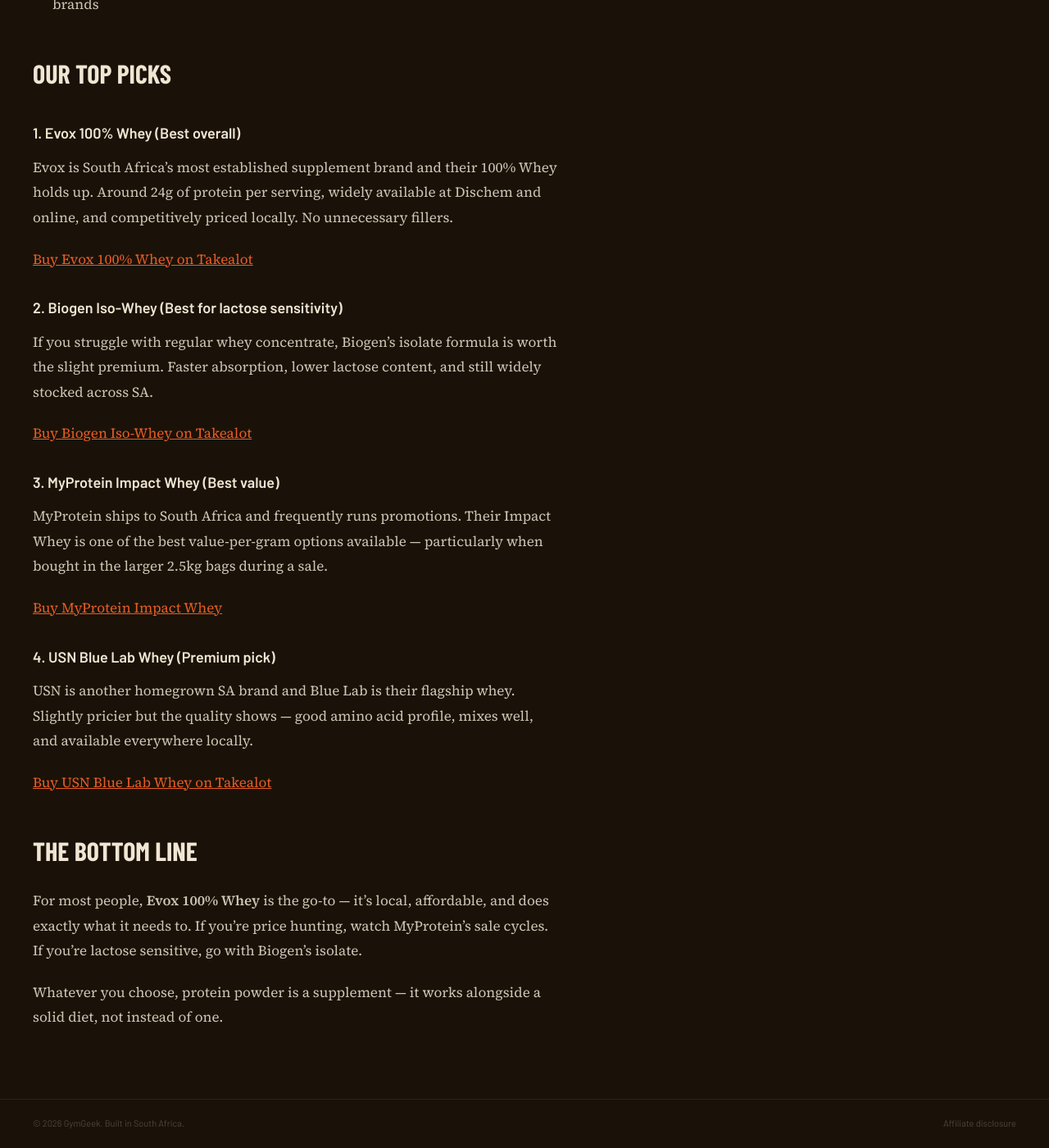
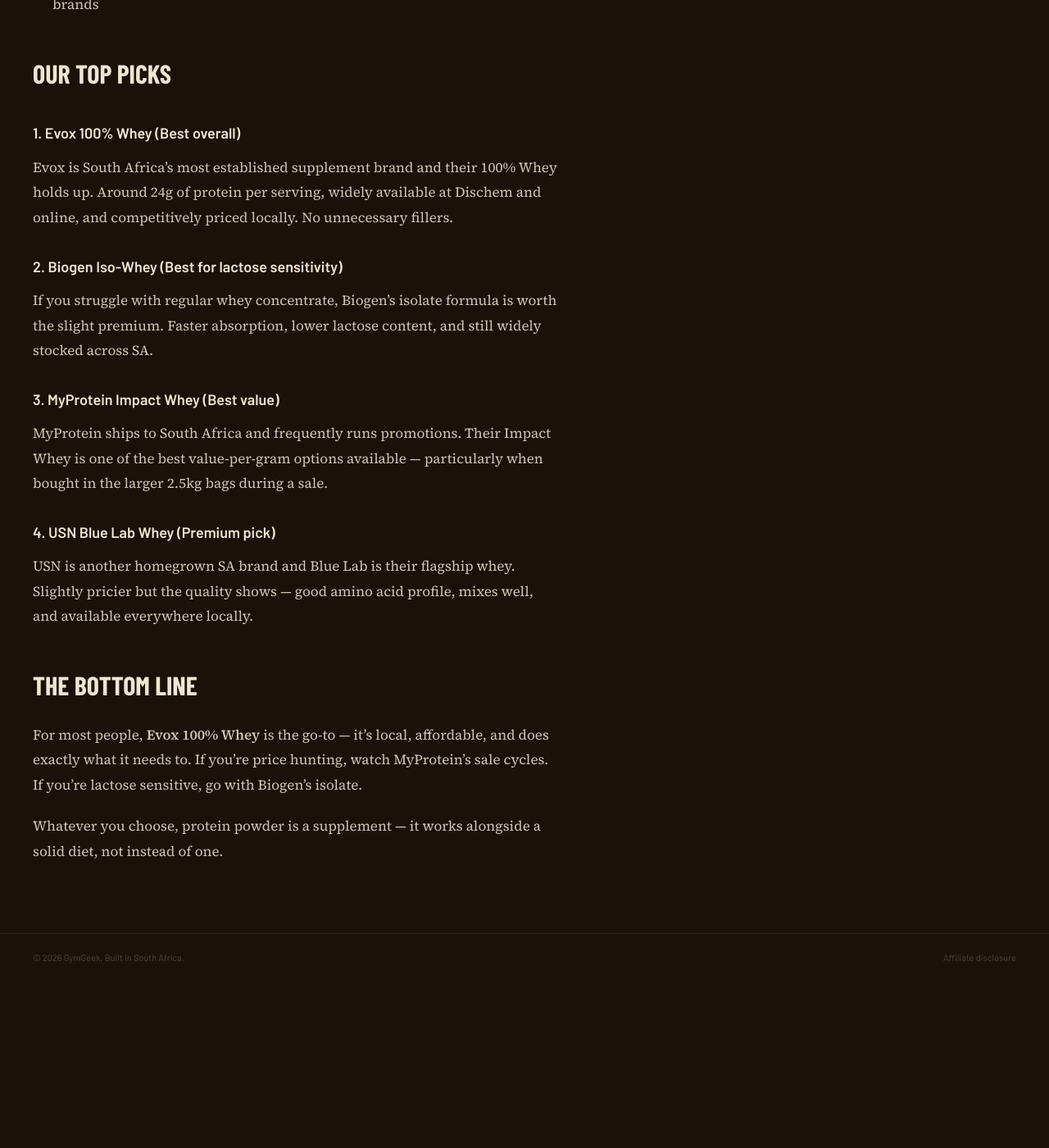
Before and after one commit to Viddy-8112/gymgeek, a Jekyll site: the page built from _posts/2026-06-12-best-protein-supplements-south-africa.md, in a window 1280 px wide and 1400 px high, scrolled down 824 px. Shown: the whole window at 82% size. Built offline with Jekyll 4.4.1, drawn with Linux system fonts in a browser that asks for light colours; some web fonts are replaced; after the commit the page ends 2021 px from its top, so only the background shows below that.

```diff
--- a/_posts/2026-06-12-best-protein-supplements-south-africa.md
+++ b/_posts/2026-06-12-best-protein-supplements-south-africa.md
@@ -24,25 +24,25 @@ Before getting into specific products, here's what separates a good protein supp
 
 Evox is South Africa's most established supplement brand and their 100% Whey holds up. Around 24g of protein per serving, widely available at Dischem and online, and competitively priced locally. No unnecessary fillers.
 
-[Buy Evox 100% Whey on Takealot](#)
+<!--[Buy Evox 100% Whey on Takealot](#)-->
 
 ### 2. Biogen Iso-Whey (Best for lactose sensitivity)
 
 If you struggle with regular whey concentrate, Biogen's isolate formula is worth the slight premium. Faster absorption, lower lactose content, and still widely stocked across SA.
 
-[Buy Biogen Iso-Whey on Takealot](#)
+<!--[Buy Biogen Iso-Whey on Takealot](#)-->
 
 ### 3. MyProtein Impact Whey (Best value)
 
 MyProtein ships to South Africa and frequently runs promotions. Their Impact Whey is one of the best value-per-gram options available — particularly when bought in the larger 2.5kg bags during a sale.
 
-[Buy MyProtein Impact Whey](#)
+<!--[Buy MyProtein Impact Whey](#)-->
 
 ### 4. USN Blue Lab Whey (Premium pick)
 
 USN is another homegrown SA brand and Blue Lab is their flagship whey. Slightly pricier but the quality shows — good amino acid profile, mixes well, and available everywhere locally.
 
-[Buy USN Blue Lab Whey on Takealot](#)
+<!--[Buy USN Blue Lab Whey on Takealot](#)-->
 
 ## The bottom line
 
```
Also changed, not shown: other parts of _posts/2026-06-12-best-protein-supplements-south-africa.md (+1 -1 lines), _posts/2026-06-12-welcome-to-jekyll.markdown (deleted, +0 -29 lines), 1 other file.
